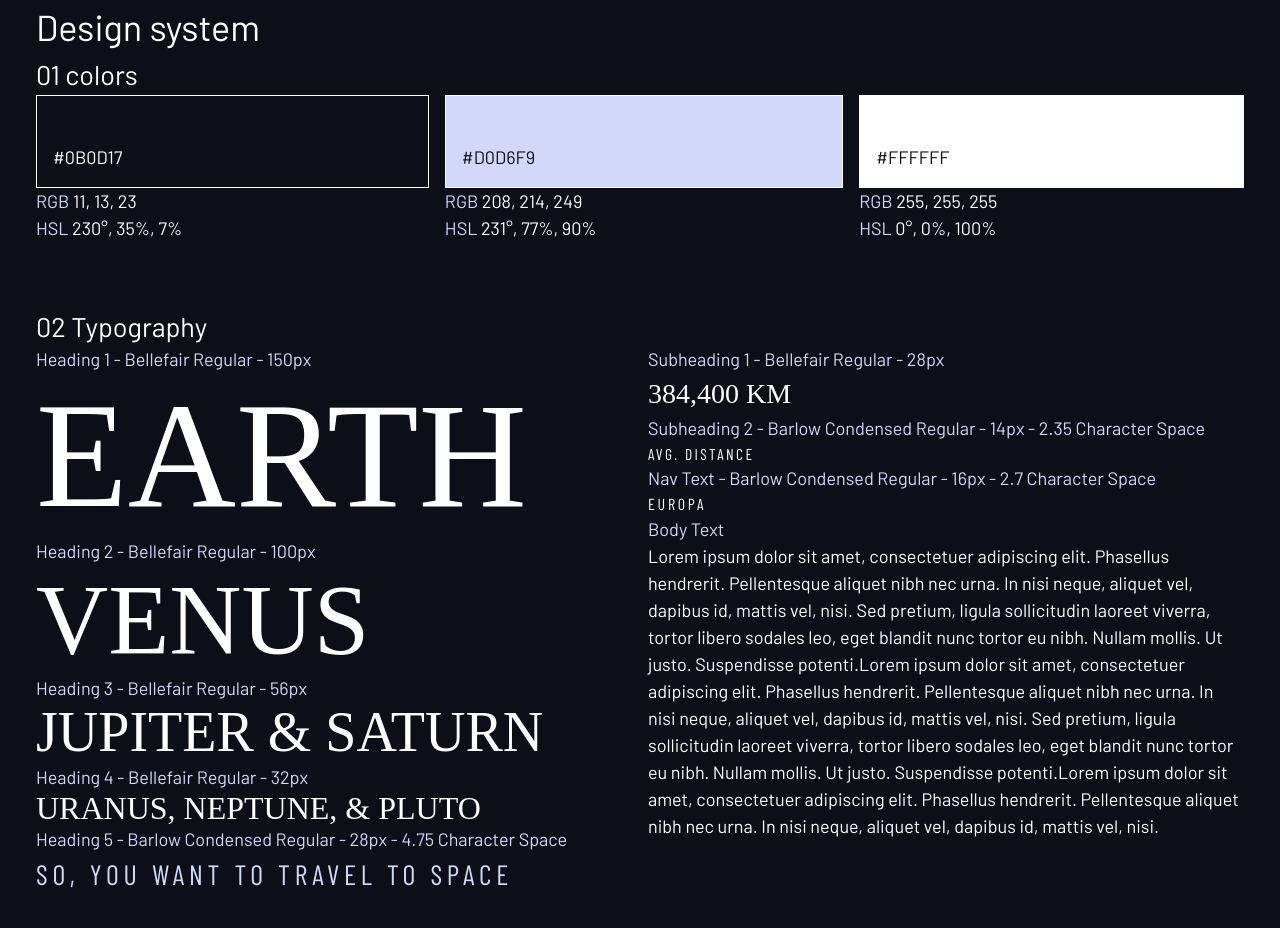
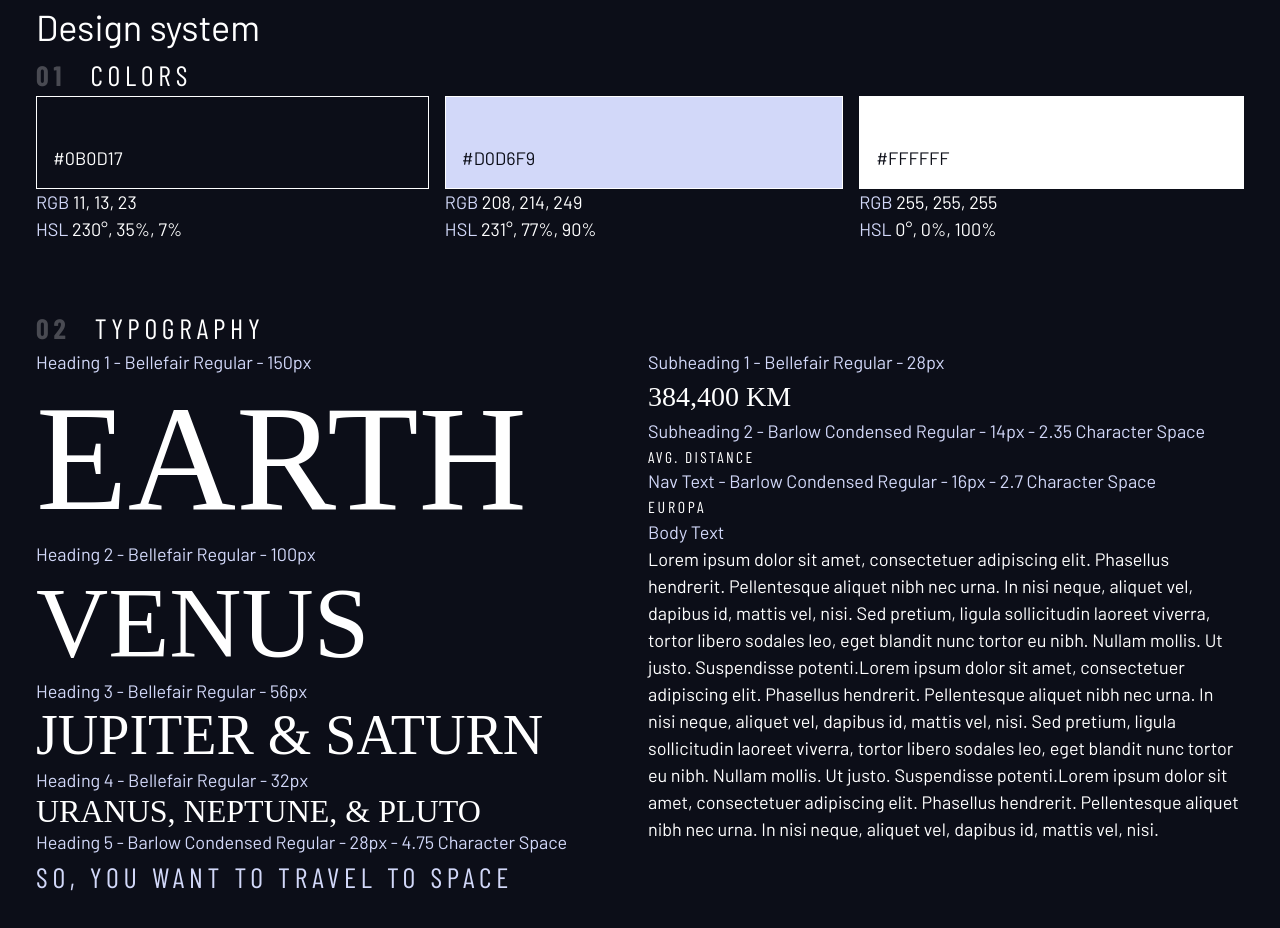
Before and after one commit to Annie-Huang/space-tourism-website, a website: page design-system.html in a window 1280 px wide. Drawn offline with nearby package versions, Linux system fonts and the light colour scheme; a web font is replaced by a local one.

Commit message:
Styled .number-title

```diff
--- a/design-system.html
+++ b/design-system.html
@@ -24,7 +24,7 @@
       <h1>Design system</h1>
 
       <section id="colors">
-        <h2><span>01</span> colors</h2>
+        <h2 class="numbered-title"><span>01</span> colors</h2>
         <div class="flex">
           <div style="flex-grow: 1">
             <div
@@ -60,7 +60,7 @@
       </section>
 
       <section id="typography" style="margin: 4rem 0">
-        <h2><span>02 </span>Typography</h2>
+        <h2 class="numbered-title"><span>02 </span>Typography</h2>
         <div class="flex">
           <div style="flex-basis: 100%">
             <div>
--- a/index.css
+++ b/index.css
@@ -209,3 +209,15 @@ select {
 .fs-600 {
   line-height: 1.1;
 }
+
+.numbered-title {
+  font-family: var(--ff-sans-cond);
+  font-size: var(--fs-500);
+  text-transform: uppercase;
+  letter-spacing: 4.72px;
+}
+.numbered-title span {
+  color: hsl(var(--clr-white) / 0.25);
+  padding-right: 0.5em;
+  font-weight: 700;
+}
```
